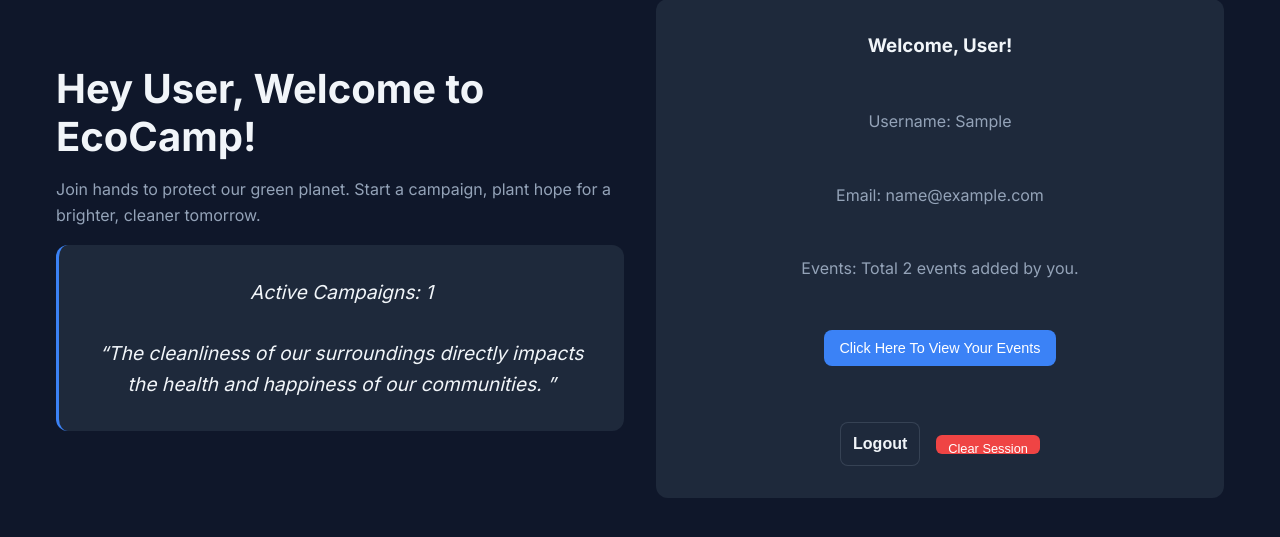
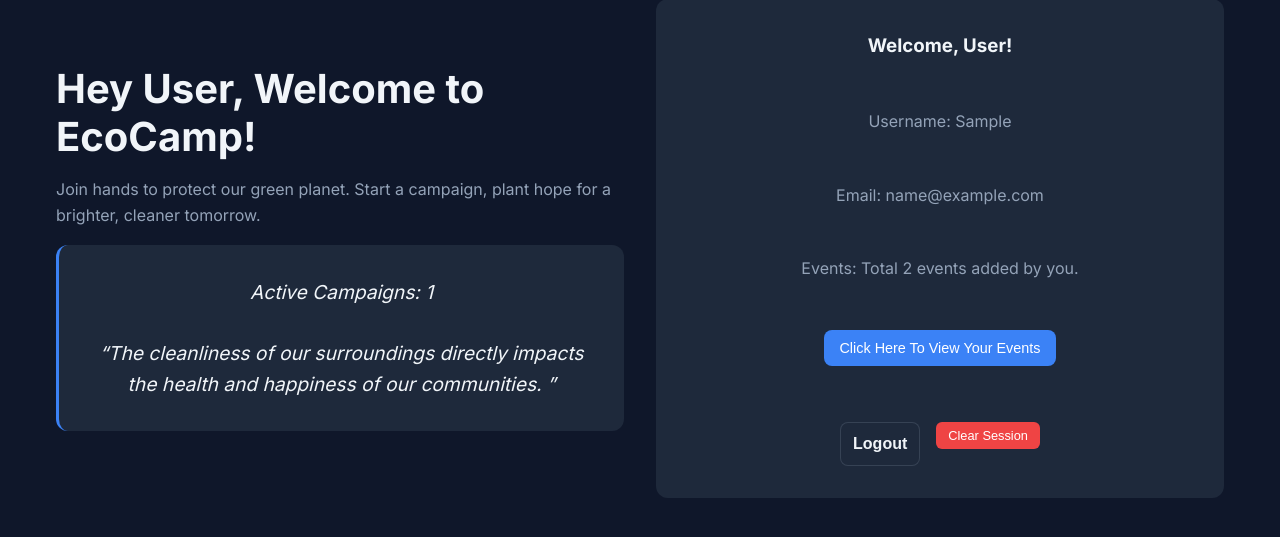
Before and after one commit to dipanshuag19/EcoCamp, a Flask app: template templates/index.html in a window 1280 px wide. Shown: the part 101-638 px from the top of the page. Run offline with Flask 3, Linux system fonts and the light colour scheme; the template is opened without the code that fills it: most values are stand-ins (such as "Sample title", 1, 10 or a date in 2020).

Commit message:
Update index.html

```diff
--- a/templates/index.html
+++ b/templates/index.html
@@ -65,7 +65,7 @@
     .card-footer { margin-top: 1rem; padding-top: 1rem; border-top: 1px solid var(--border-color); }
     .campaign-tag { display: inline-block; background: rgba(59,130,246,0.1); color: var(--primary-color); padding: 4px 10px; border-radius: 16px; font-size: .8rem; font-weight: 600; text-transform: uppercase; }
     .campaign-id { color: var(--text-muted); font-size: .75rem; font-weight: bold; position: absolute; top: 1rem; right: 1rem; }
-    .delete-btn { background: #ef4444; color: #fff; border: none; padding: 6px 12px; font-size: .8rem; border-radius: 6px; cursor: pointer; margin-top: 0.8rem; transition: background .2s;height:1.23rem; }
+    .delete-btn { background: #ef4444; color: #fff; border: none; padding: 6px 12px; font-size: .8rem; border-radius: 6px; cursor: pointer; margin-top: 0%; transition: background .2s;height:100%; }
     .delete-btn:hover { background: #dc2626; }
     /* .delete-btn{} */
     .form-container { max-width: 800px; margin: 0 auto; background: var(--bg-light); padding: 2rem; border-radius: var(--radius); border: 1px solid var(--border-color); }
```
